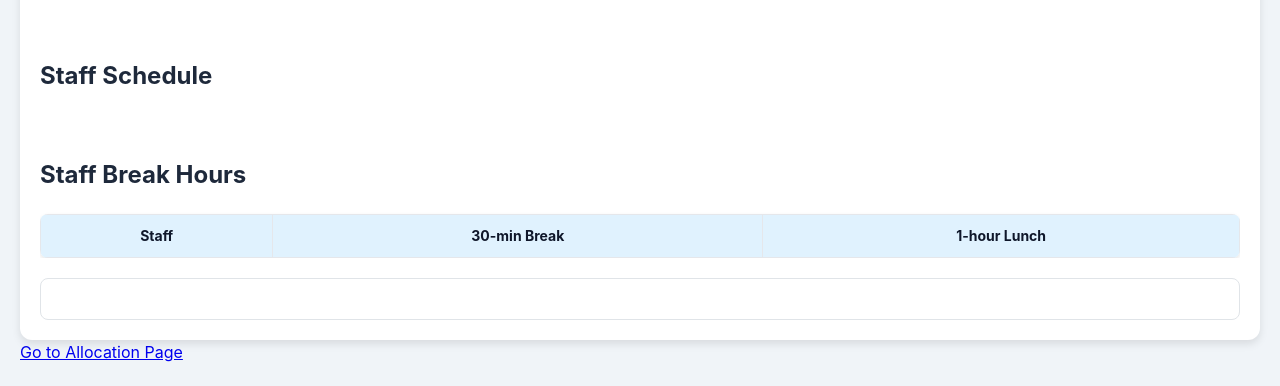
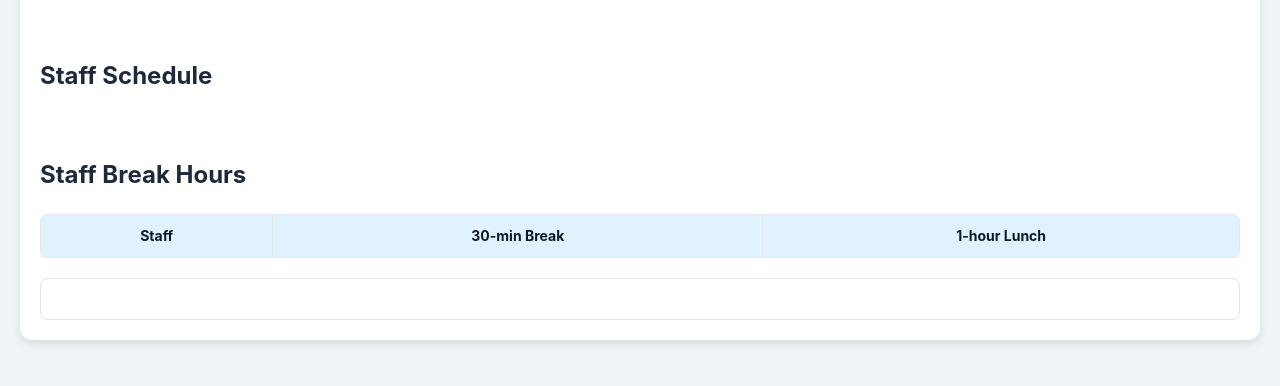
Before and after one commit to FrancyAlinston/PatientCareSchedule, a website: page allocation.html in a window 1280 px wide. Shown: the part 718-1104 px from the top of the page. After the commit the page ends 1078 px from the top, so only its background shows below. Drawn offline with Linux system fonts and the light colour scheme.

Commit message:
Remove outdated link to allocation page from the HTML file

```diff
--- a/allocation.html
+++ b/allocation.html
@@ -785,7 +785,5 @@
             });
         };
     </script>
-    <!-- Update any references to the old file name -->
-    <a href="allocation.html">Go to Allocation Page</a>
 </body>
 </html>
```
